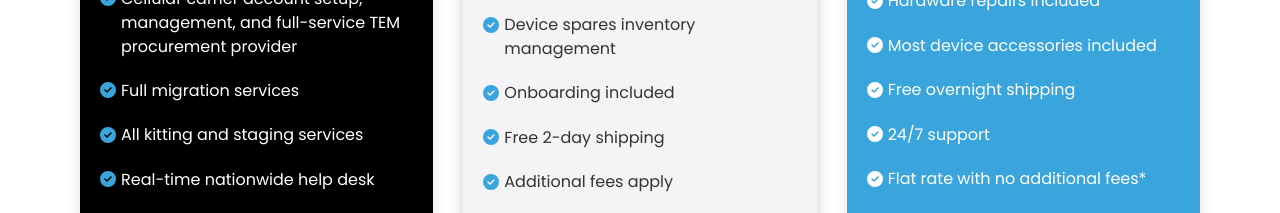
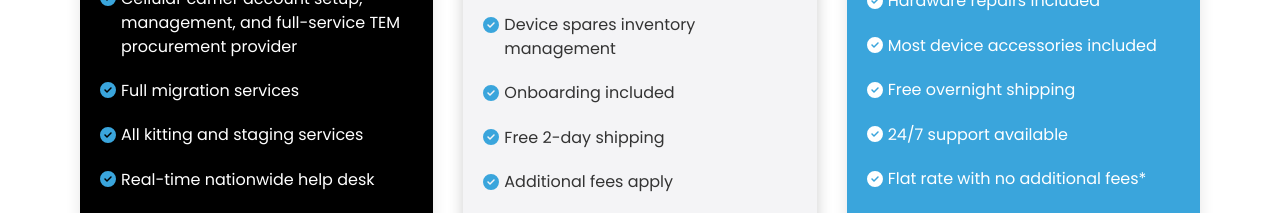
Before and after one commit to elspetha5/tms-website, a React (Vite) app: page / in a window 1280 px wide. Shown: the part 4680-4893 px from the top of the page. Built offline with nearby package versions, Linux system fonts and the light colour scheme; no server answers; a web font is replaced by a local one.

Commit message:
added available for support in pro plan

```diff
--- a/src/pages/home-page/components/pricing-section/pricing-section.tsx
+++ b/src/pages/home-page/components/pricing-section/pricing-section.tsx
@@ -72,7 +72,7 @@ const pricingCardsArr = [
       "Hardware repairs included",
       "Most device accessories included",
       "Free overnight shipping",
-      "24/7 support",
+      "24/7 support available",
       "Flat rate with no additional fees*",
     ],
     backgroundColor: backgroundColors.blue,
```
